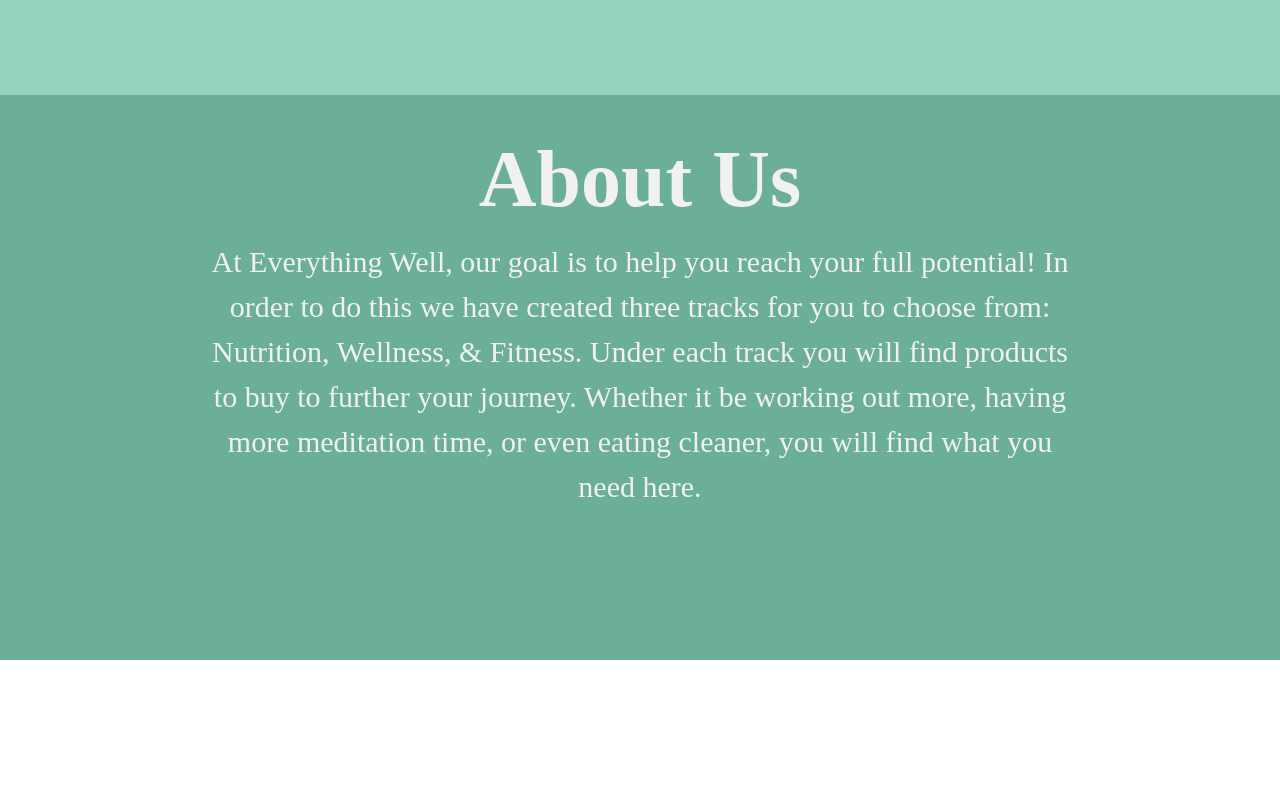
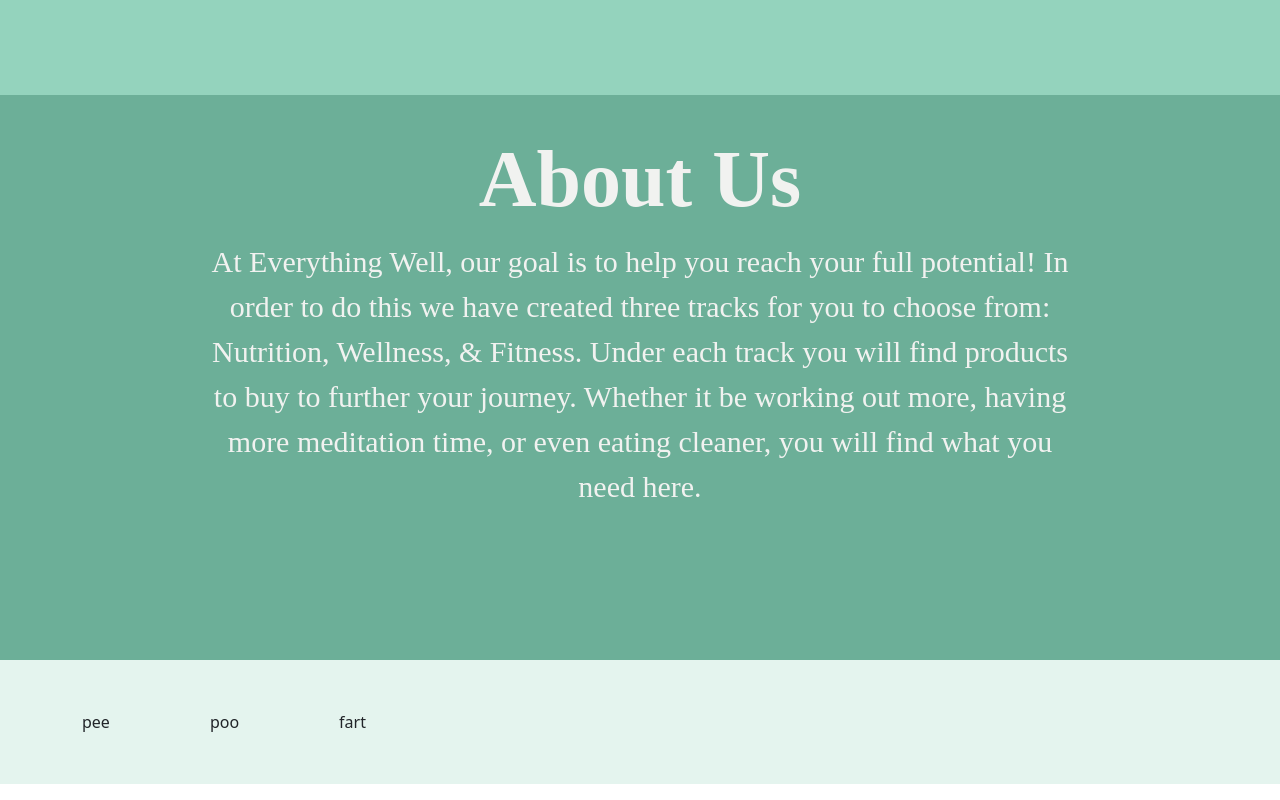
Before and after one commit to LukeRykta/Everything-Well-eCommerce, a React (Create React App) app in the folder client/: page / in a window 1280 px wide. Shown: the part 2431-3231 px from the top of the page. Before the commit the page ends 3091 px from the top, so only its background shows below. Built offline with nearby package versions, Linux system fonts and the light colour scheme; no server answers.

Commit message:
main page changes

```diff
--- a/client/src/views/css/Home.css
+++ b/client/src/views/css/Home.css
@@ -231,6 +231,10 @@
 margin-left: 200px;
 margin-right: 200px;
 }
+.HomeFooter{
+  background-color: rgba(148, 211, 189, 0.25);
+
+}
 
 
 h1 {
--- a/client/src/views/pages/home.jsx
+++ b/client/src/views/pages/home.jsx
@@ -89,6 +89,16 @@
 
             </div>
         </div>
+        <div className="HomeFooter">
+
+        <ul>
+                <li>pee</li>
+                <li>poo</li>
+                <li>fart</li>
+
+
+            </ul>
+        </div>
 
         </div>
     );
```
